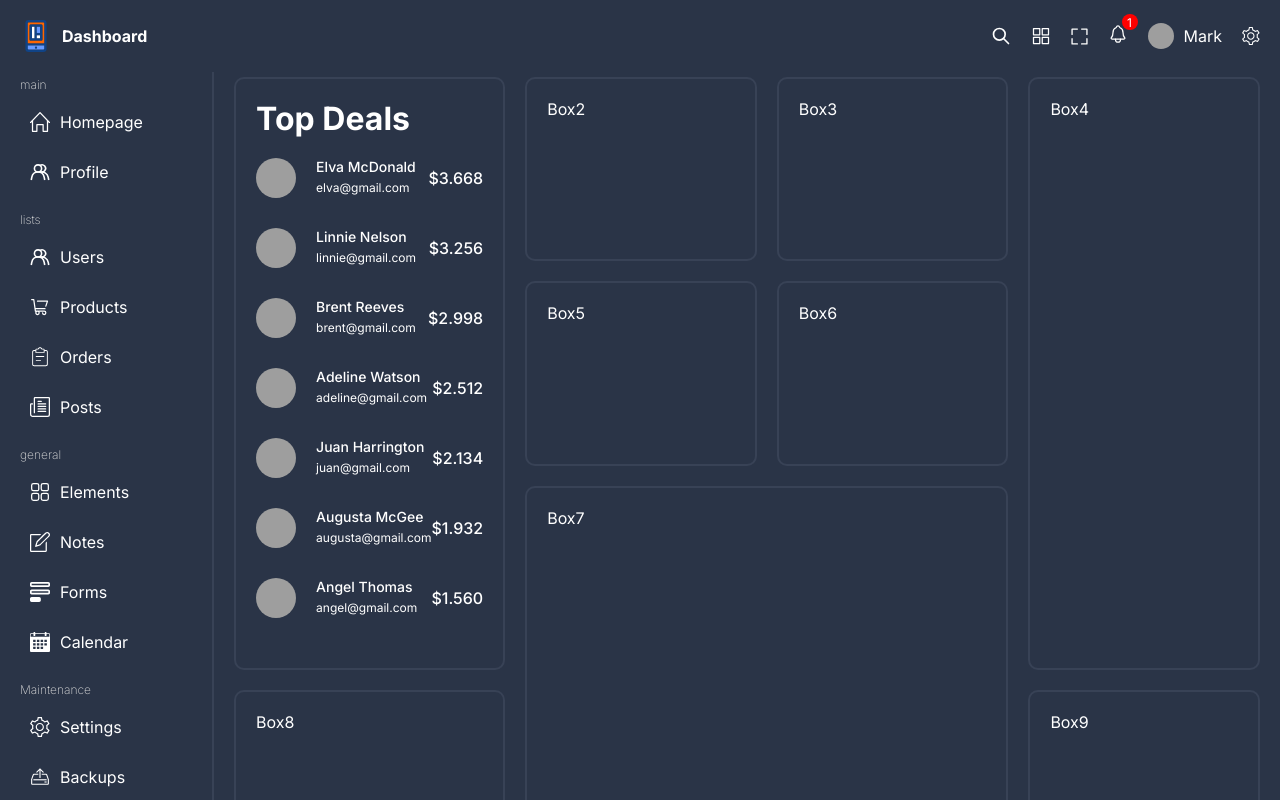
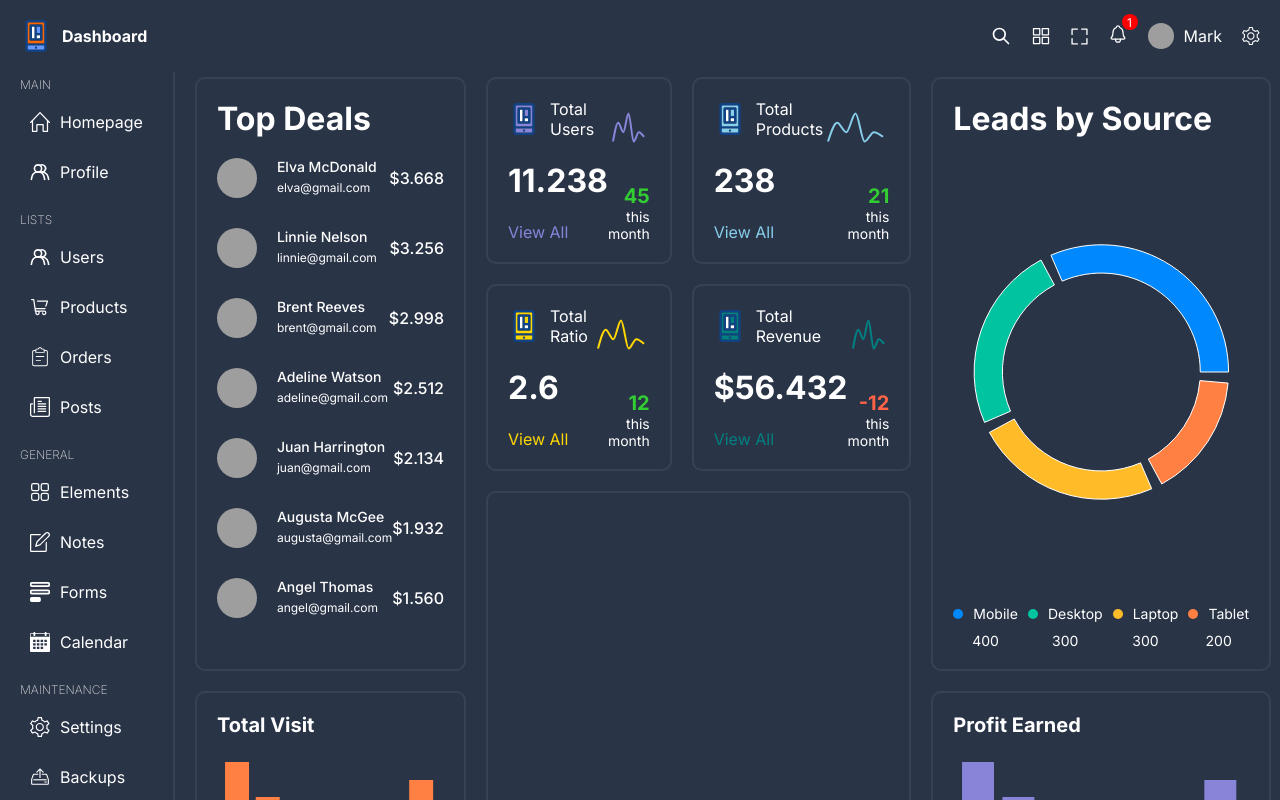
Before and after one commit to Narotam-Mishra/react-admin-dashboard, a React (Vite) app: page / in a window 1280 px wide. Shown: the top 800 px of the page. Built offline with nearby package versions, Linux system fonts and the light colour scheme; grey boxes are pictures that could not be loaded; the HTML template or start-up script is replaced by a standard one.

Commit message:
react-responsive-dashboard_1.6

```diff
--- /dev/null
+++ b/src/components/barChartBox/BarChartBox.scss
@@ -0,0 +1,14 @@
+
+.barChartBox{
+    width: 100%;
+    height: 100%;
+
+    h1{
+        font-size: 20px;
+        margin-bottom: 20px;
+    }
+
+    .chart{
+
+    }
+}
--- /dev/null
+++ b/src/components/barChartBox/BarChartBox.tsx
@@ -0,0 +1,31 @@
+import { Bar, BarChart, ResponsiveContainer, Tooltip } from 'recharts'
+import './BarChartBox.scss'
+
+type Props = {
+    title: string;
+    color: string;
+    dataKey: string;
+    chartData: object[];
+}
+
+const BarChartBox = (props: Props) => {
+  return (
+    <div className="barChartBox">
+      <h1>{props.title}</h1>
+      <div className="chart">
+        <ResponsiveContainer width="99%" height={150}>
+          <BarChart data={props.chartData}>
+            <Tooltip
+                contentStyle={{background: "#2a3447", borderRadius:"5px"}}
+                labelStyle={{display: "none"}}
+                cursor={{fill: "none"}}
+            />
+            <Bar dataKey={props.dataKey} fill={props.color} />
+          </BarChart>
+        </ResponsiveContainer>
+      </div>
+    </div>
+  );
+}
+
+export default BarChartBox
--- /dev/null
+++ b/src/components/chartBox/ChartBox.scss
@@ -0,0 +1,45 @@
+
+.chartBox{
+    display: flex;
+    height: 100%;
+
+    .boxInfo{
+        flex: 3;
+        display: flex;
+        flex-direction: column;
+        justify-content: space-between;
+
+        .title{
+            display: flex;
+            align-items: center;
+            gap: 10px;
+        }
+    }
+
+    .chartInfo{
+        flex: 2;
+        display: flex;
+        flex-direction: column;
+        justify-content: space-between;
+
+        .chart{
+            height: 100%;
+            width: 100%;
+        }
+
+        .texts{
+            display: flex;
+            flex-direction: column;
+            text-align: right;
+
+            .percentage{
+                font-weight: bold;
+                font-size: 20px;
+            }
+
+            .duration{
+                font-size: 14px;
+            }
+        }
+    }
+}
--- /dev/null
+++ b/src/components/chartBox/ChartBox.tsx
@@ -0,0 +1,54 @@
+import { Link } from 'react-router-dom'
+import './ChartBox.scss'
+import { Line, LineChart, ResponsiveContainer, Tooltip } from 'recharts'
+
+type Props = {
+    color: string;
+    icon: string;
+    title: string;
+    dataKey: string;
+    number: string | number;
+    percentage: number;
+    chartData: object[];
+}
+
+const ChartBox = (props:Props) => {
+  return (
+    <div className="chartBox">
+      <div className="boxInfo">
+        <div className="title">
+          <img src={props.icon} alt="user icon" />
+          <span>{props.title}</span>
+        </div>
+        <h1>{props.number}</h1>
+        <Link to="/" style={{color:props.color}}>View All</Link>
+      </div>
+      <div className="chartInfo">
+        <div className="chart">
+          <ResponsiveContainer width="99%" height="100%">
+            <LineChart data={props.chartData}>
+              <Tooltip
+                contentStyle={{ background: "transparent", border: "none" }}
+                labelStyle={{ display: "none" }}
+                position={{ x: 10, y: 60 }}
+              />
+              <Line
+                type="monotone"
+                dataKey={props.dataKey}
+                stroke={props.color}
+                strokeWidth={2}
+                dot={false}
+              />
+            </LineChart>
+          </ResponsiveContainer>
+        </div>
+        <div className="texts">
+          <div className="percentage" style={{color: props.percentage<0 ? "tomato" : "limegreen"}}>{props.percentage}</div>
+          <div className="duration">this month</div>
+        </div>
+      </div>
+    </div>
+  );
+}
+
+export default ChartBox
--- a/src/components/menu/Menu.scss
+++ b/src/components/menu/Menu.scss
@@ -12,6 +12,7 @@
             font-size: 12px;
             font-weight: 200;
             color: $soft-color;
+            text-transform: uppercase;
         }
 
         .listItem{
--- /dev/null
+++ b/src/components/pieChartBox/PieChartBox.scss
@@ -0,0 +1,41 @@
+
+.pieChartBox{
+    height: 100%;
+    display: flex;
+    flex-direction: column;
+    justify-content: space-between;
+
+    .chart{
+        display: flex;
+        align-items: center;
+        justify-content: center;
+        width: 100%;
+        height: 100%;
+    }
+
+    .options{
+        display: flex;
+        justify-content: space-between;
+        gap: 10px;
+        font-size: 14px;
+
+        .option{
+            display: flex;
+            flex-direction: column;
+            gap: 10px;
+            align-items: center;
+
+            .title{
+                display: flex;
+                gap: 10px;
+                align-items: center;
+
+                .dot{
+                    width: 10px;
+                    height: 10px;
+                    border-radius: 50%;
+                }
+            }
+        }
+    }
+}
--- /dev/null
+++ b/src/components/pieChartBox/PieChartBox.tsx
@@ -0,0 +1,55 @@
+import { Cell, Pie, PieChart, ResponsiveContainer, Tooltip } from 'recharts';
+import './PieChartBox.scss';
+
+const data = [
+    { name: "Mobile", value: 400, color: "#0088FE" },
+    { name: "Desktop", value: 300, color: "#00C49F" },
+    { name: "Laptop", value: 300, color: "#FFBB28" },
+    { name: "Tablet", value: 200, color: "#FF8042" },
+  ];
+
+const PieChartBox = () => {
+  return (
+    <div className="pieChartBox">
+      <h1>Leads by Source</h1>
+      <div className="chart">
+        <ResponsiveContainer width="99%" height={300}>
+          <PieChart>
+            <Tooltip
+                contentStyle={{background: "#fff", borderRadius: "5px"}}
+            />
+            <Pie
+              data={data}
+              innerRadius={"70%"}
+              outerRadius={"90%"}
+              paddingAngle={5}
+              dataKey="value"
+            >
+              {data.map((item) => (
+                <Cell
+                  key={item.name}
+                  fill={item.color}
+                />
+              ))}
+            </Pie>
+          </PieChart>
+        </ResponsiveContainer>
+      </div>
+      <div className="options">
+        {
+            data.map((item) => (
+                <div className="option" key={item.name}>
+                    <div className="title">
+                        <div className="dot" style={{background: item.color}}></div>
+                        <span>{item.name}</span>
+                    </div>
+                    <span>{item.value}</span>
+                </div>
+            ))
+        }
+      </div>
+    </div>
+  );
+}
+
+export default PieChartBox
--- a/src/pages/home/Home.scss
+++ b/src/pages/home/Home.scss
@@ -11,7 +11,6 @@
         padding: 20px;
         border-radius: 10px;
         border: 2px solid $soft-bg;
-        // background-color: rgba(173, 216, 238, 0.521);
     }
 
     .box1{
--- a/src/pages/home/Home.tsx
+++ b/src/pages/home/Home.tsx
@@ -1,4 +1,8 @@
+import BarChartBox from '../../components/barChartBox/BarChartBox'
+import ChartBox from '../../components/chartBox/ChartBox'
+import PieChartBox from '../../components/pieChartBox/PieChartBox'
 import TopBox from '../../components/topBox/TopBox'
+import { barChartBoxRevenue, barChartBoxVisit, chartBoxConversion, chartBoxProduct, chartBoxRevenue, chartBoxUser } from '../../data'
 import './Home.scss'
 
 const Home = () => {
@@ -7,14 +11,30 @@
       <div className="box box1">
         <TopBox />
       </div>
-      <div className="box box2">Box2</div>
-      <div className="box box3">Box3</div>
-      <div className="box box4">Box4</div>
-      <div className="box box5">Box5</div>
-      <div className="box box6">Box6</div>
-      <div className="box box7">Box7</div>
-      <div className="box box8">Box8</div>
-      <div className="box box9">Box9</div>
+      <div className="box box2">
+        <ChartBox {...chartBoxUser}/>
+      </div>
+      <div className="box box3">
+        <ChartBox {...chartBoxProduct }/>
+      </div>
+      <div className="box box4">
+        <PieChartBox />
+      </div>
+      <div className="box box5">
+        <ChartBox {...chartBoxConversion }/>
+      </div>
+      <div className="box box6">
+        <ChartBox {...chartBoxRevenue }/>
+      </div>
+      <div className="box box7">
+
+      </div>
+      <div className="box box8">
+        <BarChartBox {...barChartBoxVisit}/>
+      </div>
+      <div className="box box9">
+        <BarChartBox {...barChartBoxRevenue}/>
+      </div>
     </div>
   )
 }
```
